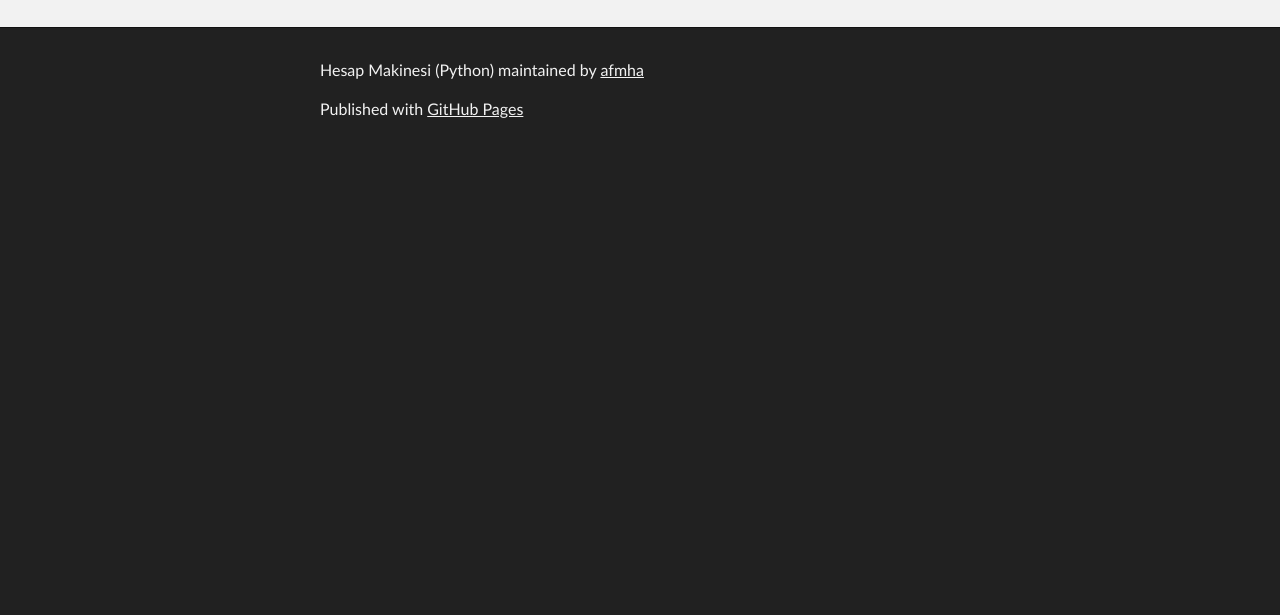
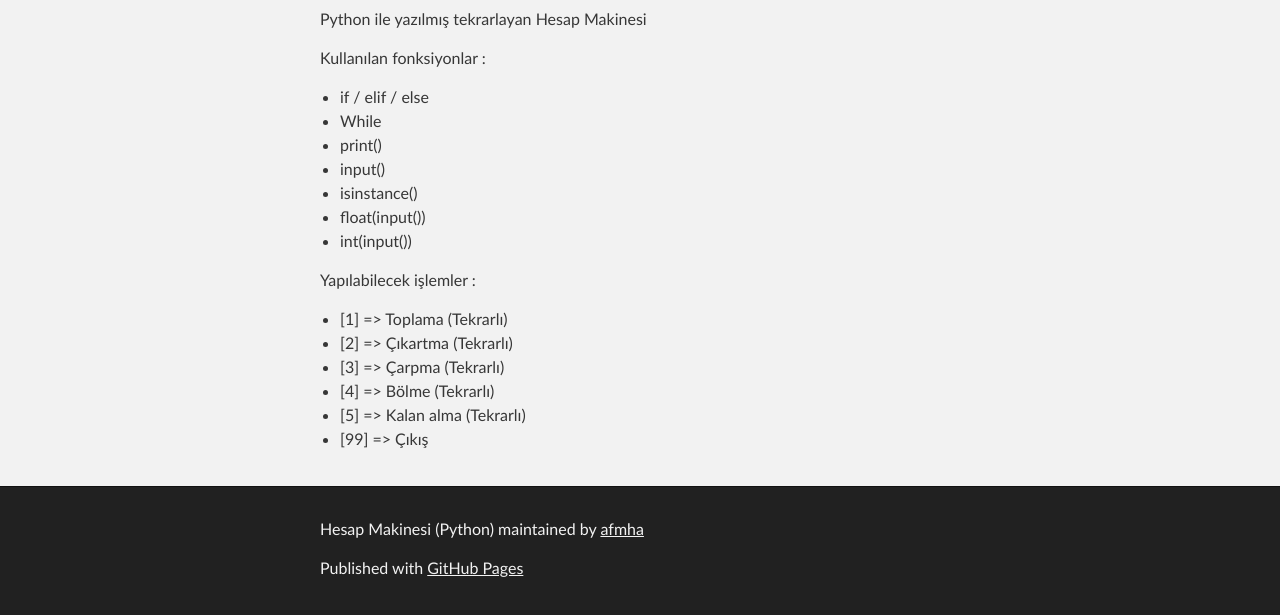
Before and after one commit to afmha/hesap_makinesi_python, a plain HTML site: page index.html in a window 1280 px wide. Shown: the part 299-914 px from the top of the page. Before the commit the page ends 800 px from the top, so only its background shows below. Drawn offline with Linux system fonts and the light colour scheme.

Commit message:
Create gh-pages branch via GitHub

```diff
--- a/index.html
+++ b/index.html
@@ -33,6 +33,31 @@
       <section id="main_content" class="inner">
         <h3>
 <a id="hesap-makinesi-python" class="anchor" href="#hesap-makinesi-python" aria-hidden="true"><span aria-hidden="true" class="octicon octicon-link"></span></a>Hesap Makinesi (Python)</h3>
+
+<p>Python ile yazılmış tekrarlayan Hesap Makinesi</p>
+
+<p>Kullanılan fonksiyonlar :</p>
+
+<ul>
+<li>if / elif / else</li>
+<li>While</li>
+<li>print()</li>
+<li>input()</li>
+<li>isinstance()</li>
+<li>float(input())</li>
+<li>int(input())</li>
+</ul>
+
+<p>Yapılabilecek işlemler :</p>
+
+<ul>
+<li>[1] =&gt; Toplama (Tekrarlı)</li>
+<li>[2] =&gt; Çıkartma (Tekrarlı)</li>
+<li>[3] =&gt; Çarpma (Tekrarlı)</li>
+<li>[4] =&gt; Bölme (Tekrarlı)</li>
+<li>[5] =&gt; Kalan alma (Tekrarlı)</li>
+<li>[99] =&gt; Çıkış</li>
+</ul>
       </section>
     </div>
 
--- a/params.json
+++ b/params.json
@@ -1,6 +1,6 @@
 {
   "name": "Hesap Makinesi (Python)",
   "tagline": "Python ile yazılmış Hesap Makinesi",
-  "body": "### Hesap Makinesi (Python)\r\n",
+  "body": "### Hesap Makinesi (Python)\r\nPython ile yazılmış tekrarlayan Hesap Makinesi\r\n\r\nKullanılan fonksiyonlar :\r\n* if / elif / else\r\n* While\r\n* print()\r\n* input()\r\n* isinstance()\r\n* float(input())\r\n* int(input())\r\n\r\nYapılabilecek işlemler :\r\n* [1] => Toplama (Tekrarlı)\r\n* [2] => Çıkartma (Tekrarlı)\r\n* [3] => Çarpma (Tekrarlı)\r\n* [4] => Bölme (Tekrarlı)\r\n* [5] => Kalan alma (Tekrarlı)\r\n* [99] => Çıkış",
   "note": "Don't delete this file! It's used internally to help with page regeneration."
 }
```
